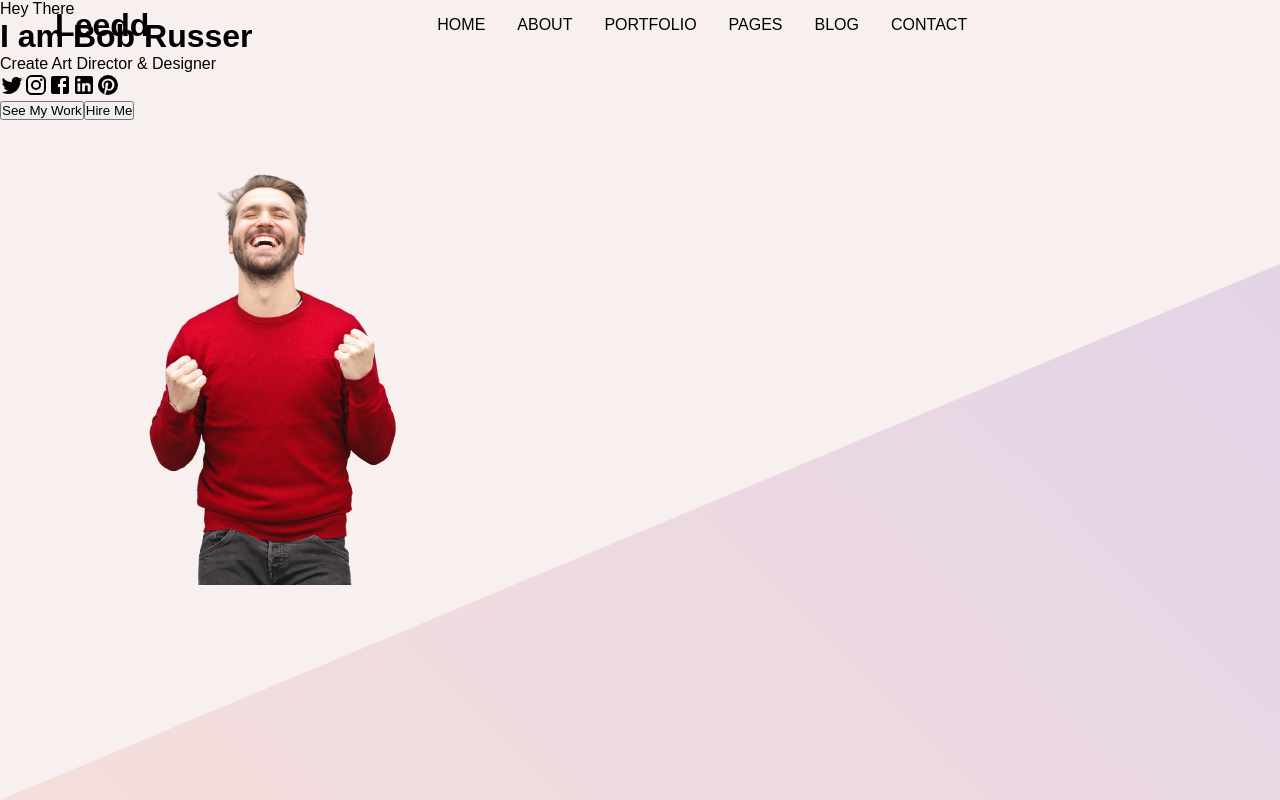
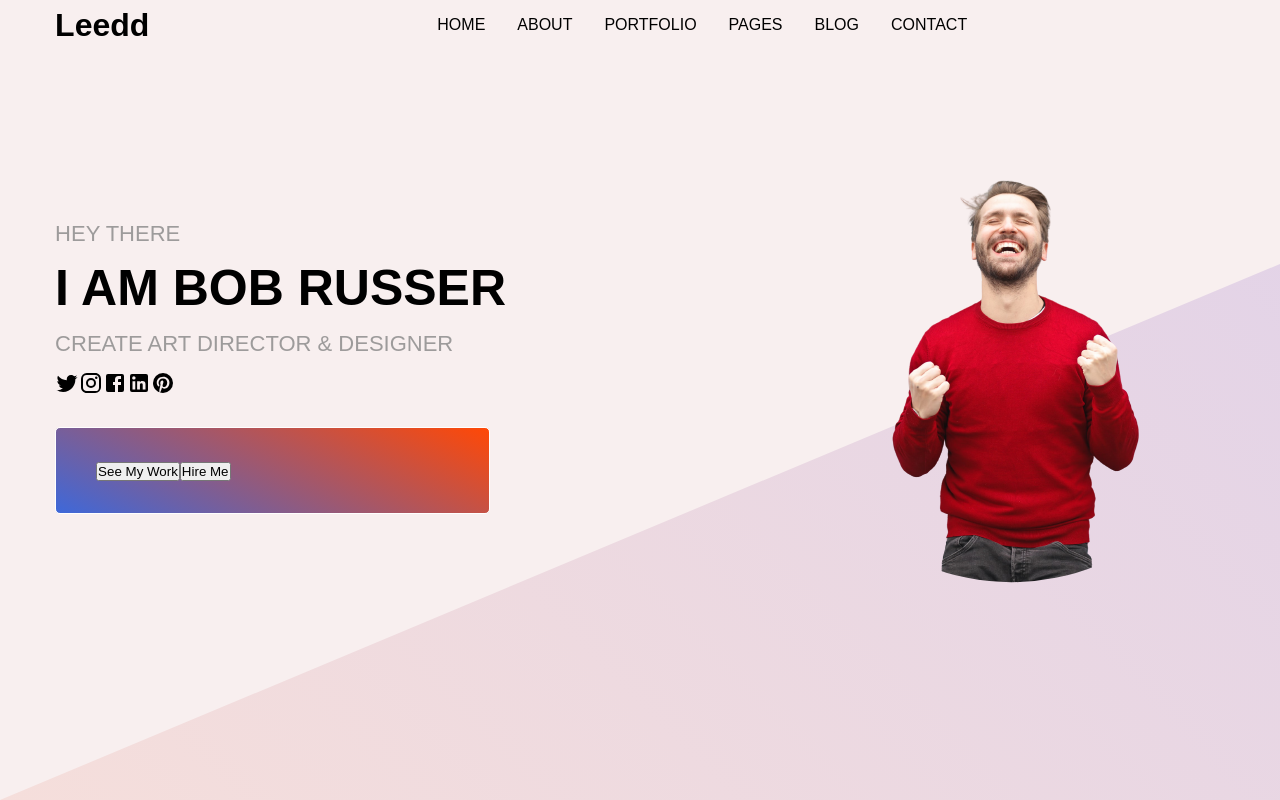
Before and after one commit to amautacelt/portfolio, a React (Create React App) app: page / in a window 1280 px wide. Built offline with nearby package versions, Linux system fonts and the light colour scheme.

Commit message:
main page icons and colors

```diff
--- a/src/components/Main.js
+++ b/src/components/Main.js
@@ -10,6 +10,8 @@ const Main = () => {
     <div className='main'>
 
         <div className="main__container">
+
+            <div className='main__content'>
 
                 <div className="text">
                     <p>Hey There</p>
@@ -30,15 +32,14 @@ const Main = () => {
                         <button>Hire Me</button>
                 </div>
 
-
-
-        <div className="main__img">
-            <img src={man} alt='' />
                 </div>
 
 
             </div>
 
+            <div className="main__img">
+                <img src={man} alt='' />
+            </div>
 
         </div>
 
--- a/src/components/styles/Main.css
+++ b/src/components/styles/Main.css
@@ -17,3 +17,64 @@
     width: 100%;
     height: 100%;
 }
+
+.main__container {
+    display: flex;
+    height: 90vh;
+    align-items: center;
+    justify-content: space-between;
+    position: relative;
+}
+
+.main__content {
+    margin-left: 3.445rem;
+}
+
+.text {
+    line-height: 55px;
+}
+
+.text p {
+    color: rgb(157,155,155);
+    text-transform: uppercase;
+    font-size: 22px;
+}
+
+.text h1 {
+    font-size: 50px;
+    text-transform: uppercase;
+}
+
+.icons {
+    display: flex;
+}
+
+.icons .icon {
+    margin-top: 1rem;
+    margin-right: 1.4rem;
+    font-size: 35px;
+    cursor: pointer;
+    color: rgb(157,155,155);
+}
+
+.icons .icon:hover {
+    color: red;
+}
+
+.main__img {
+    clip-path: circle(45% at 50% 49%);
+    cursor: pointer;
+}
+
+.buttons {
+    padding: 15px 40px;
+    margin-top: 2rem;
+    margin-right: 1rem;
+    background: linear-gradient(25deg,rgba(1,60,210,0.753),rgb(255,72,6));
+    cursor: pointer;
+    color: #fff;
+    border-radius: 5px;
+    border: 1px solid #fff;
+    text-transform: uppercase;
+    font-weight: bolder;
+}
```
Lines whose indentation alone changed are shown as unchanged.
